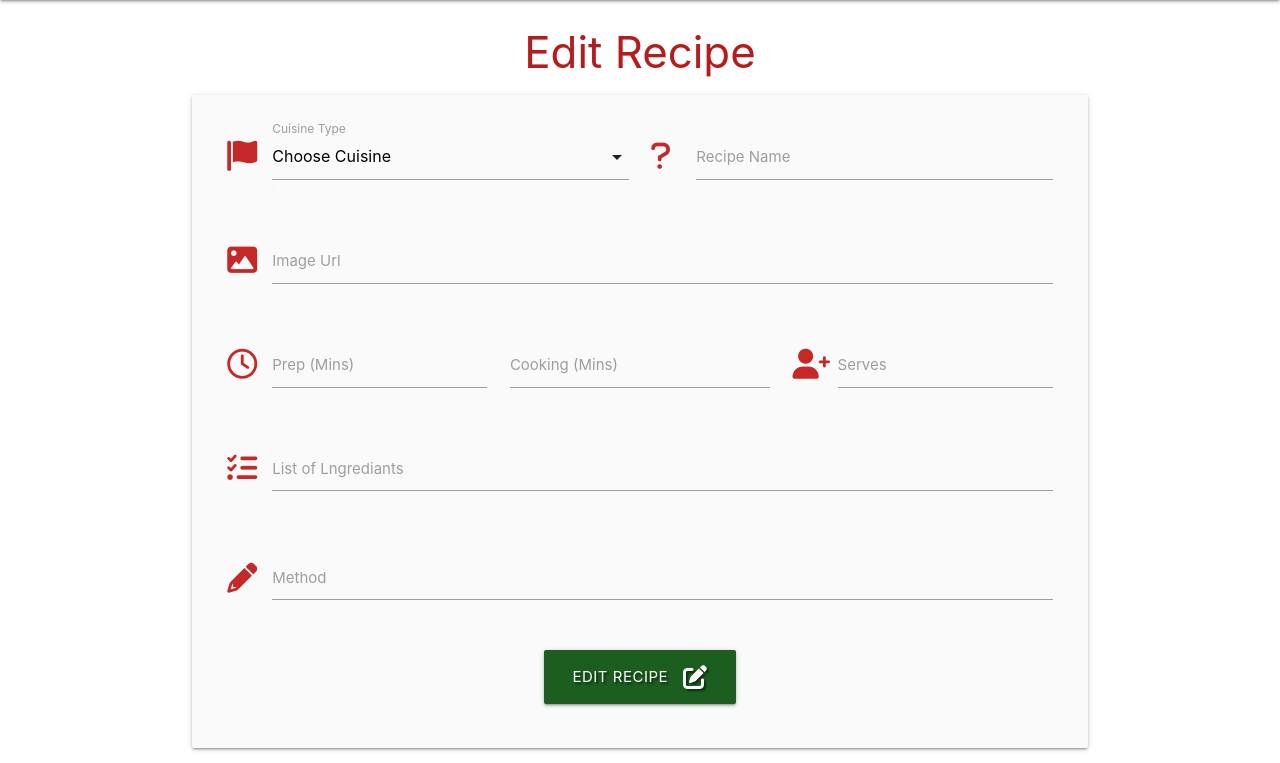
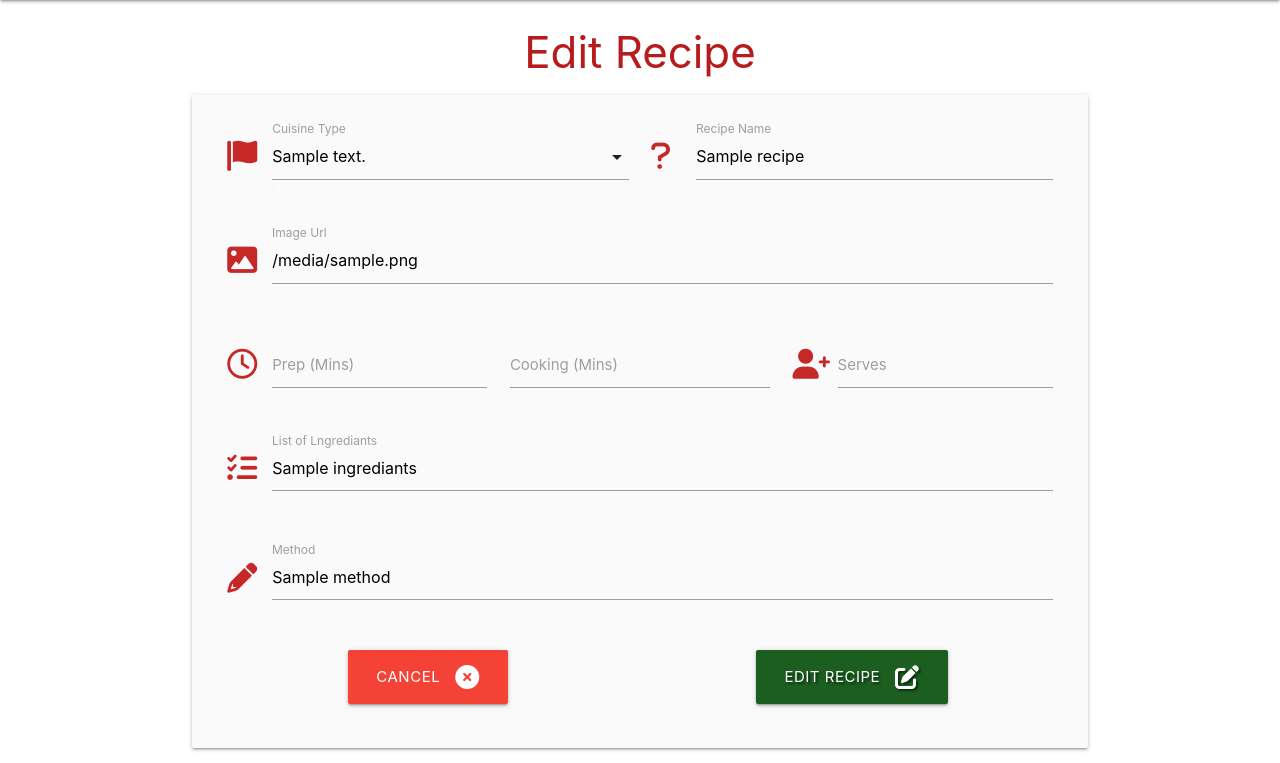
Before and after one commit to reidycolm/MS3-Project, a Flask app: template templates/edit_recipe.html in a window 1280 px wide. Shown: the part 64-827 px from the top of the page. Run offline with Flask 2, Linux system fonts and the light colour scheme; the template is opened without the code that fills it: most values are stand-ins (such as "Sample title", 1, 10 or a date in 2020); some libraries are stand-ins or nearby versions.

Commit message:
added functionality to edit_recipe file

```diff
--- a/templates/edit_recipe.html
+++ b/templates/edit_recipe.html
@@ -10,9 +10,13 @@
       <div class="input-field col s12 m6">
         <i class="fas fa-flag prefix red-text text-darken-3"></i>
         <select id="cuisine_type" name="cuisine_type" class="validate" required>
-                  <option value="" disabled selected>Choose Cuisine</option>
+          <option value="" disabled>Choose Cuisine</option>
           {% for cuisine in cuisines %}
+          {% if cuisine.cuisine_type == recipe.cuisine_type  %}
+          <option value="{{ cuisine.cuisine_type }}" selected>{{ cuisine.cuisine_type }}</option>
+          {% else %}
           <option value="{{ cuisine.cuisine_type }}">{{ cuisine.cuisine_type }}</option>
+          {% endif %}
           {% endfor %}
         </select>
         <label for="cuisine_type">Cuisine Type</label>
@@ -20,7 +24,8 @@
       <!-- recipe name-->
       <div class="input-field col s12 m6">
         <i class="fas fa-question prefix red-text text-darken-3"></i>
-              <input id="recipe_name" name="recipe_name" minlength="5" maxlength="50" type="text" class="validate" required>
+        <input id="recipe_name" name="recipe_name" minlength="5" maxlength="50" value="{{ recipe.recipe_name }}"
+          type="text" class="validate" required>
         <label for="recipe_name">Recipe Name</label>
       </div>
     </div>
@@ -28,7 +33,7 @@
       <!-- image url-->
       <div class="input-field col s12">
         <i class="fas fa-image prefix red-text text-darken-3"></i>
-              <input id="image_url" name="image_url" type="text" class="validate" required>
+        <input id="image_url" name="image_url" value="{{ recipe.image_url }}" type="text" class="validate" required>
         <label for="image_url">Image Url</label>
       </div>
     </div>
@@ -36,18 +41,20 @@
       <!-- preperation minutes-->
       <div class="input-field col s6 m4">
         <i class="far fa-clock prefix red-text text-darken-3"></i>
-              <input id="preperation_time" name="preperation_time" type="number" class="validate" required>
+        <input id="preperation_time" name="preperation_time" value="{{ recipe.preperation_time }}" type="number"
+          class="validate" required>
         <label for="preperation_time">Prep (Mins)</label>
       </div>
       <!-- cooking mintues-->
       <div class="input-field col s6 m4">
-              <input id="cooking_time" name="cooking_time" type="number" class="validate" required>
+        <input id="cooking_time" name="cooking_time" value="{{ recipe.cooking_time }}" type="number" class="validate"
+          required>
         <label for="cooking_time">Cooking (Mins)</label>
       </div>
       <!-- serves-->
       <div class="input-field col s12 m4">
         <i class="fas fa-user-plus prefix red-text text-darken-3"></i>
-              <input id="serves" name="serves" type="number" class="validate" required>
+        <input id="serves" name="serves" value="{{ recipe.serves }}" type="number" class="validate" required>
         <label for="serves">Serves</label>
       </div>
     </div>
@@ -55,7 +62,8 @@
     <div class="row">
       <div class="input-field col s12">
         <i class="fas fa-tasks prefix red-text text-darken-3"></i>
-              <textarea id="ingrediants" name="ingrediants" minlength="5" maxlength="2500" type="text" class="materialize-textarea validate" required></textarea>
+        <textarea id="ingrediants" name="ingrediants" minlength="5" maxlength="2500" type="text"
+          class="materialize-textarea validate" required>{{ recipe.ingrediants }}</textarea>
         <label for="ingrediants">List of Lngrediants</label>
       </div>
     </div>
@@ -63,16 +71,22 @@
     <div class="row">
       <div class="input-field col s12">
         <i class="fas fa-pencil prefix red-text text-darken-3"></i>
-              <textarea id="method" name="method" minlength="5" maxlength="2500" type="text" class="materialize-textarea validate" required></textarea>
+        <textarea id="method" name="method" minlength="5" maxlength="2500" type="text"
+          class="materialize-textarea validate" required>{{ recipe.method }}</textarea>
         <label for="method">Method</label>
       </div>
     </div>
+    <div class="row">
+      <div class="col s6 center-align">
+        <!-- cancel Button-->
+        <a href="{{ url_for('get_recipes') }}" class="btn-large red text-minus-shadow">
+          Cancel <i class="fas fa-times-circle right"></i>
+        </a>
+      </div>
       <!-- edit button-->
-          <div class="row">
-            <div class="col s12 center-align">
+      <div class="col s6 center-align">
         <button type="submit" class="btn-large green darken-4 text-shadow">
           Edit Recipe <i class="fas fa-edit right"></i>
-                </button>
       </div>
     </div>
   </form>
```
Lines whose indentation alone changed are shown as unchanged.
